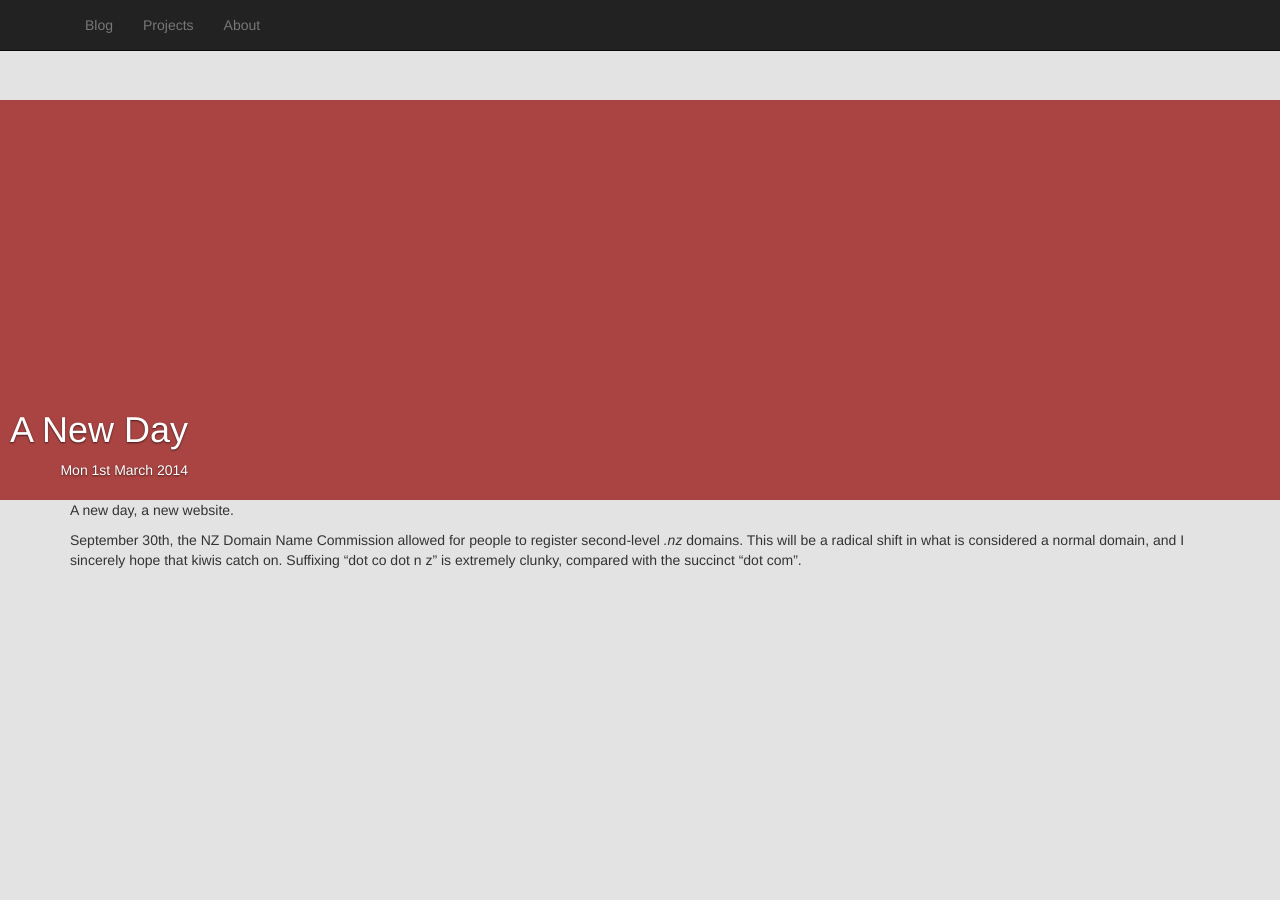
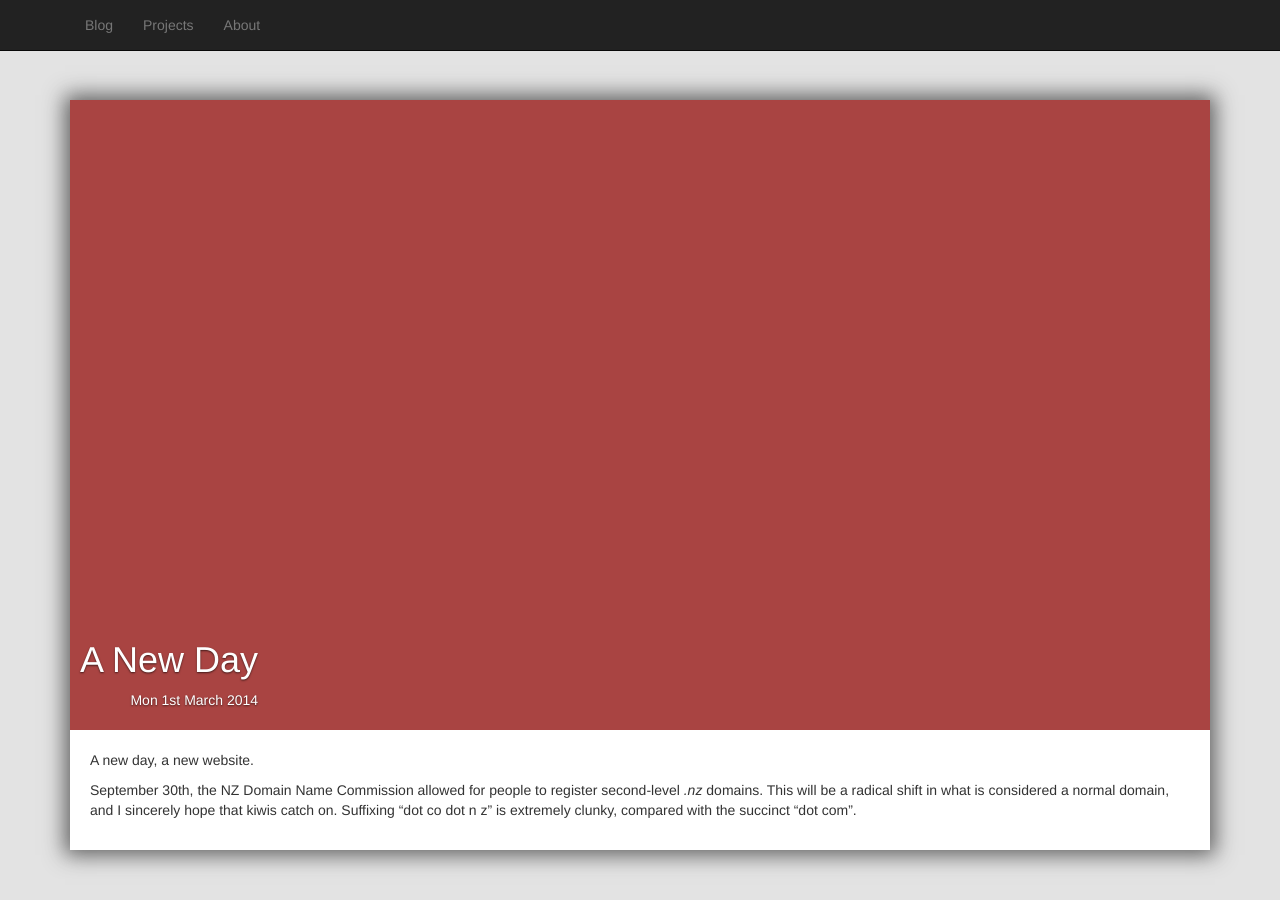
Before and after one commit to ZephireNZ/zephire.nz, a Jekyll site: the page built from _posts/2014-09-26-a-new-day.md, in a window 1280 px wide. Built offline with Jekyll 4.4.1, drawn with Linux system fonts in a browser that asks for light colours.

Commit message:
Make post a card like the main page, remote test post, and misc CSS

```diff
--- a/_layouts/post.html
+++ b/_layouts/post.html
@@ -2,6 +2,8 @@
 layout: default
 nav-active: blog
 ---
+<div class="container">
+    <div id="post">
         <div id="post-header">
             {% if page.img %}
             <img src="{{ page.img }}"/>
@@ -11,6 +13,9 @@ nav-active: blog
                 <span id="post-date">Mon 1st March 2014</span>
             </div>
         </div>
-<div class="container">
+        <div id="post-content">
             {{ content }}
         </div>
+
+    </div>
+</div>
--- a/assets/css/site.scss
+++ b/assets/css/site.scss
@@ -10,14 +10,10 @@ body {
 }
 
 .frontpage-item {
-  -webkit-box-shadow: 0px 0px 20px 5px rgba(50, 50, 50, 0.75);
-  -moz-box-shadow:    0px 0px 20px 5px rgba(50, 50, 50, 0.75);
-  box-shadow:         0px 0px 20px 5px rgba(50, 50, 50, 0.75);
+  box-shadow: 0px 0px 20px 5px rgba(50, 50, 50, 0.75);
   position: relative;
-  height: 600px;
+  height: 70vmin;
   background-color: #a94442;
-  //TODO: Border
-//  border-bottom: 1px black solid;
 }
 
 .frontpage-divider {
@@ -26,12 +22,13 @@ body {
 
 .item-bg {
   background-color: rgba(0,0,0,0.5);
+  box-shadow: 0px 0px 10px 0px rgba(0,0,0,0.5);
 }
 
 .frontpage-caption {
   position: absolute;
   left: 5%;
-  right: 15%;
+  right: 5%;
   text-align: left;
   z-index: 10;
   padding-bottom: 30px;
@@ -59,8 +56,14 @@ body {
   padding: 10px;
 }
 
+#post {
+  box-shadow: 0px 0px 20px 5px rgba(50, 50, 50, 0.75);
+  margin-bottom: 50px;
+  background-color: #fff;
+}
+
 #post-header {
-  height: 400px;
+  height: 70vmin;
   position: relative;
 
   background-color: #a94442;
@@ -84,3 +87,7 @@ body {
     float: right;
   }
 }
+
+#post-content {
+  padding: 20px;
+}
```
Also changed, not shown: _posts/2014-09-27-test.md (deleted, +0 -5 lines). Lines whose indentation alone changed are shown as unchanged.
